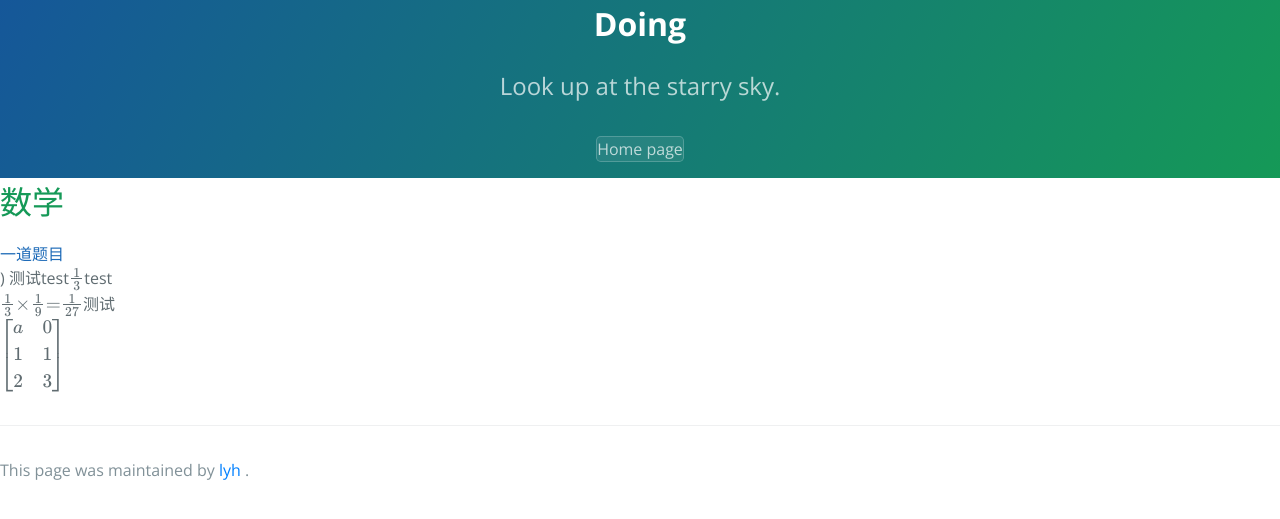
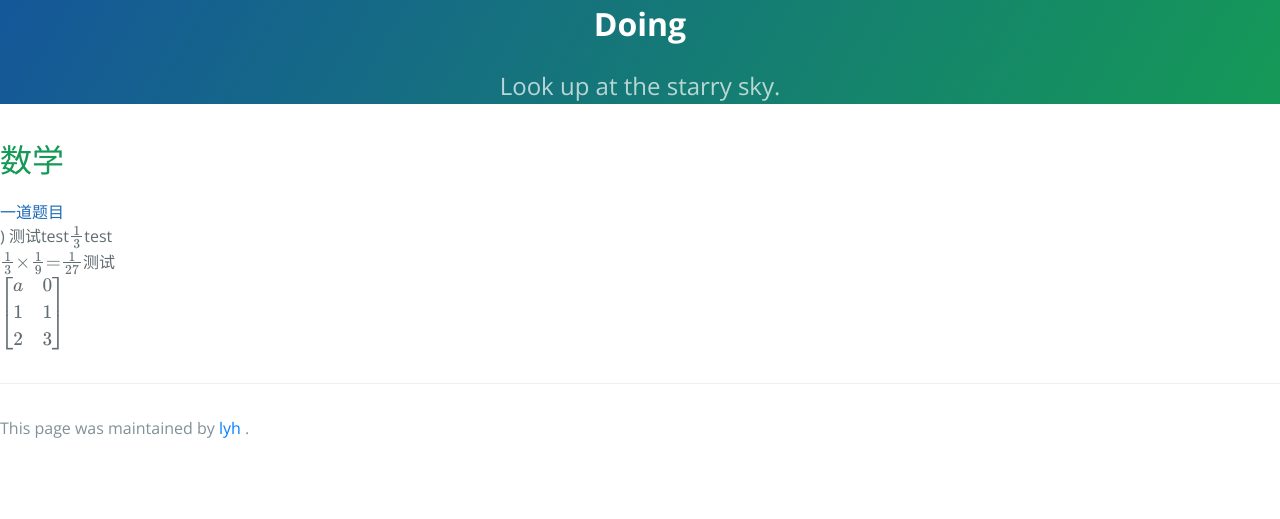
Before and after one commit to txdyl/math, a Jekyll site: the page built from index.md, in a window 1280 px wide. Shown: the top 519 px of the page. Built offline with Jekyll 4.4.1, drawn with Linux system fonts in a browser that asks for light colours; our own code applies the rules of GitHub Pages for plain Markdown files; formulas are drawn with MathJax 3; the repository's description, which GitHub fills in, is left out.

Commit message:
Update default.html

```diff
--- a/_layouts/default.html
+++ b/_layouts/default.html
@@ -16,7 +16,7 @@
     <section class="page-header">
         <h1 class="project-name">Doing</h1>
         <h2 class="project-tagline">Look up at the starry sky.</h2>
-        <a href="http://m.txdylyh.ml" class="btn">Home page</a>
+       <!-- <a href="http://m.txdylyh.ml" class="btn">Home page</a> -->
     </section>
 
     <section class="main-content">
```
